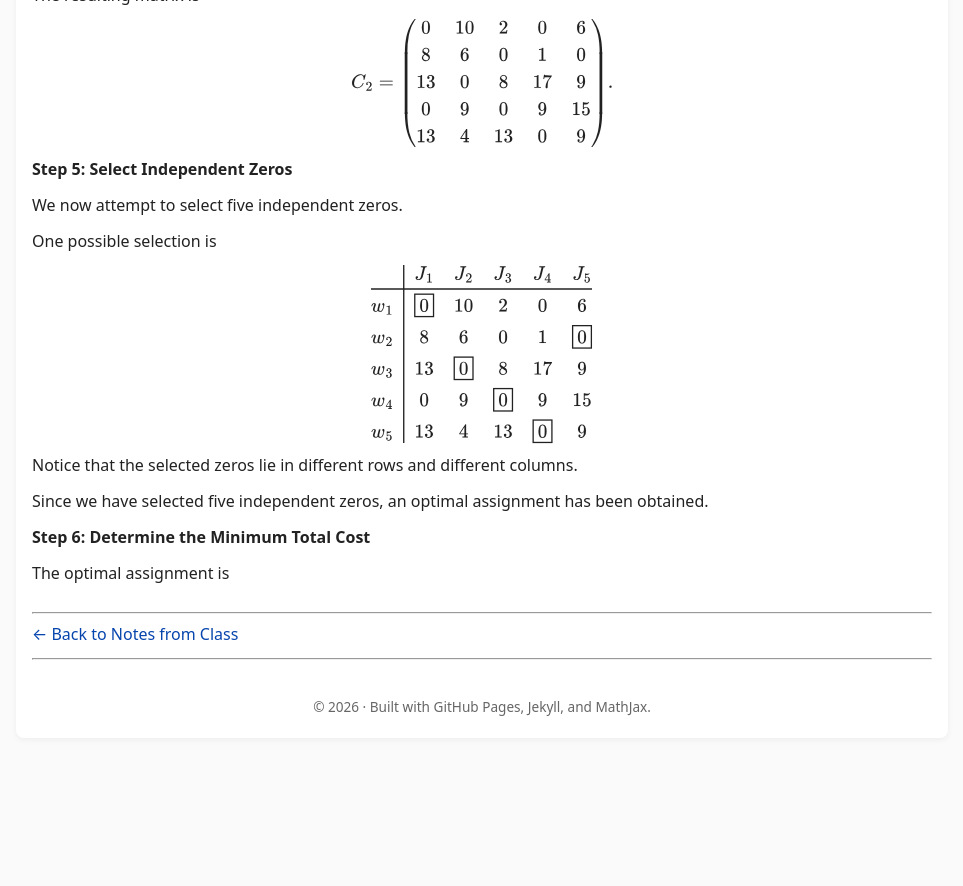
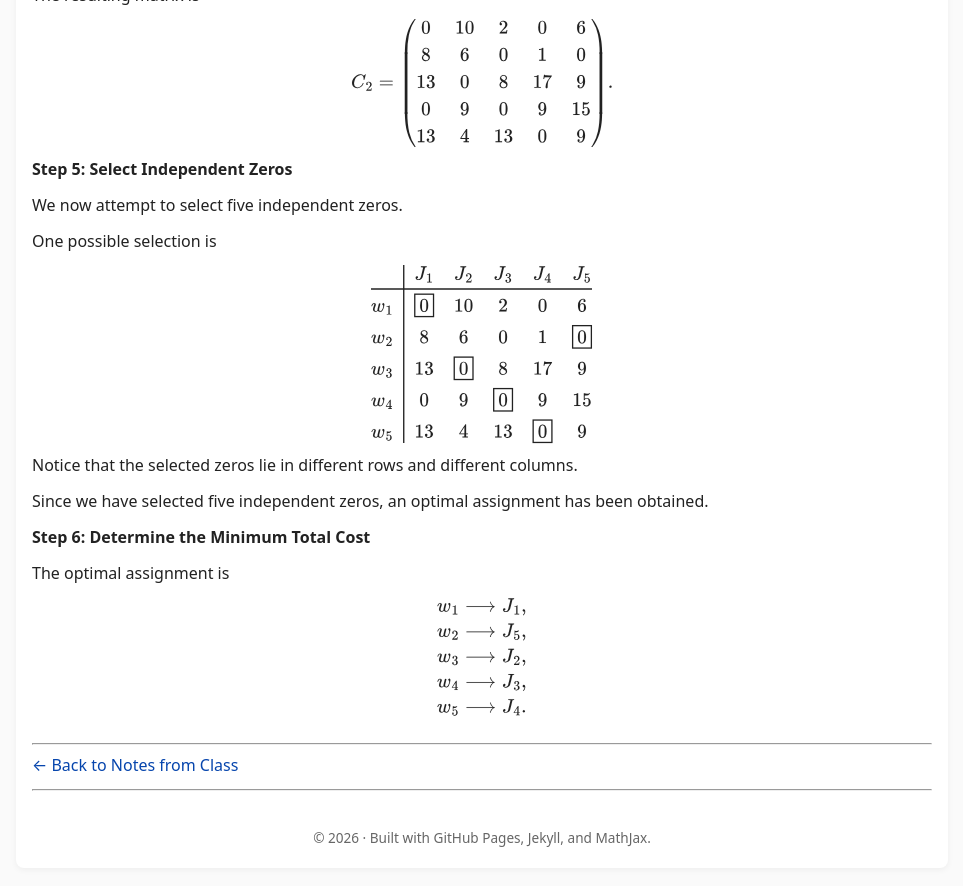
Before and after one commit to SaleemKamaludin/SaleemKamaludin.github.io, a Jekyll site: the page built from courses/math-2276/notes-from-class/supplementary-lecture-6/index.md, in a window 1280 px wide and 900 px high, scrolled down 8403 px. Shown: the top 886 px of the window, without its empty margins (158-1121 px from the left). Built offline with Jekyll 4.4.1, drawn with Linux system fonts in a browser that asks for light colours; before the commit the page ends 9173 px from its top, so only the background shows below that.

Commit message:
Add optimal assignment to Step 6 of Example 1.3

```diff
--- a/courses/math-2276/notes-from-class/supplementary-lecture-6/index.md
+++ b/courses/math-2276/notes-from-class/supplementary-lecture-6/index.md
@@ -1371,6 +1371,24 @@ w_5 & 13 & 4 & 13 & \boxed{0} & 9
       </p>
 
     </div>
+
+    <div id="example-hungarian-five-by-five-step-6-optimal-assignment">
+
+      <div class="display-math">
+
+\[
+\begin{aligned}
+w_1 &\longrightarrow J_1,\\
+w_2 &\longrightarrow J_5,\\
+w_3 &\longrightarrow J_2,\\
+w_4 &\longrightarrow J_3,\\
+w_5 &\longrightarrow J_4.
+\end{aligned}
+\]
+
+      </div>
+
+    </div>
 </div>
 </div>
 
```
